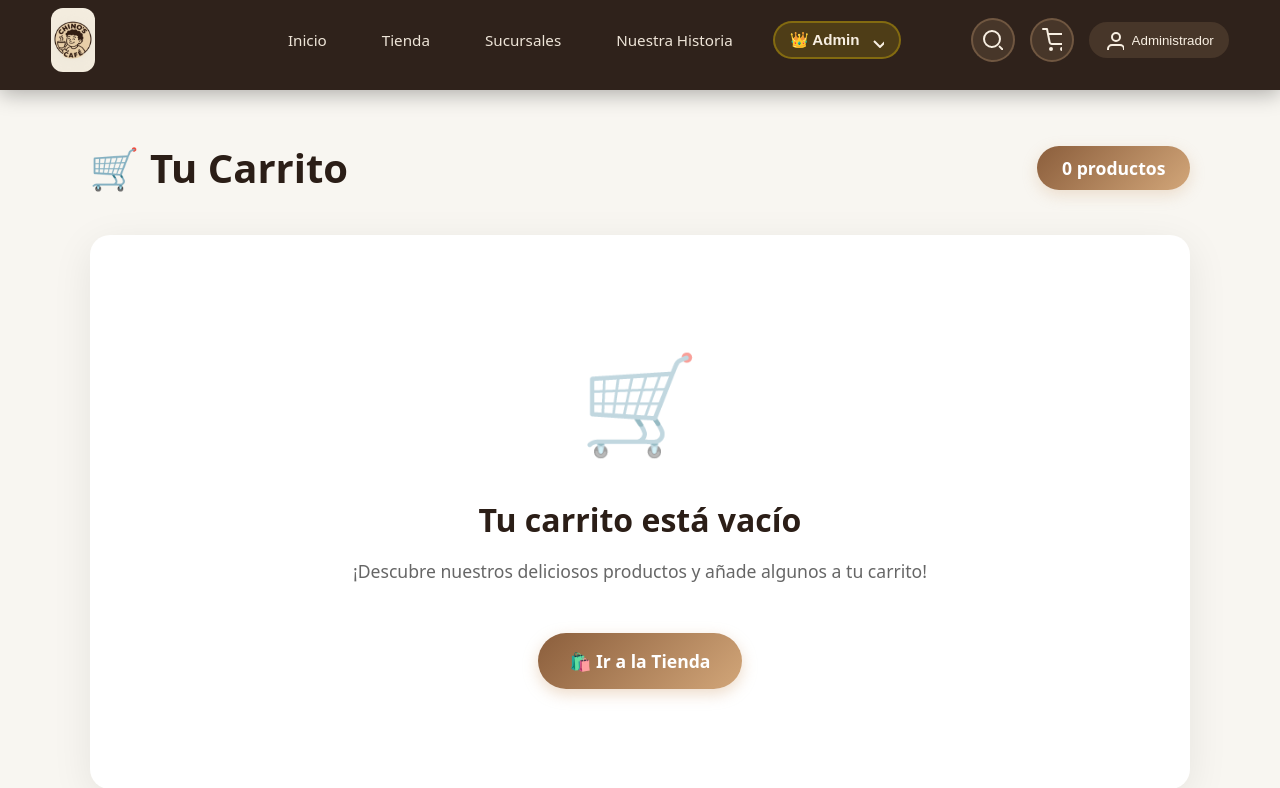
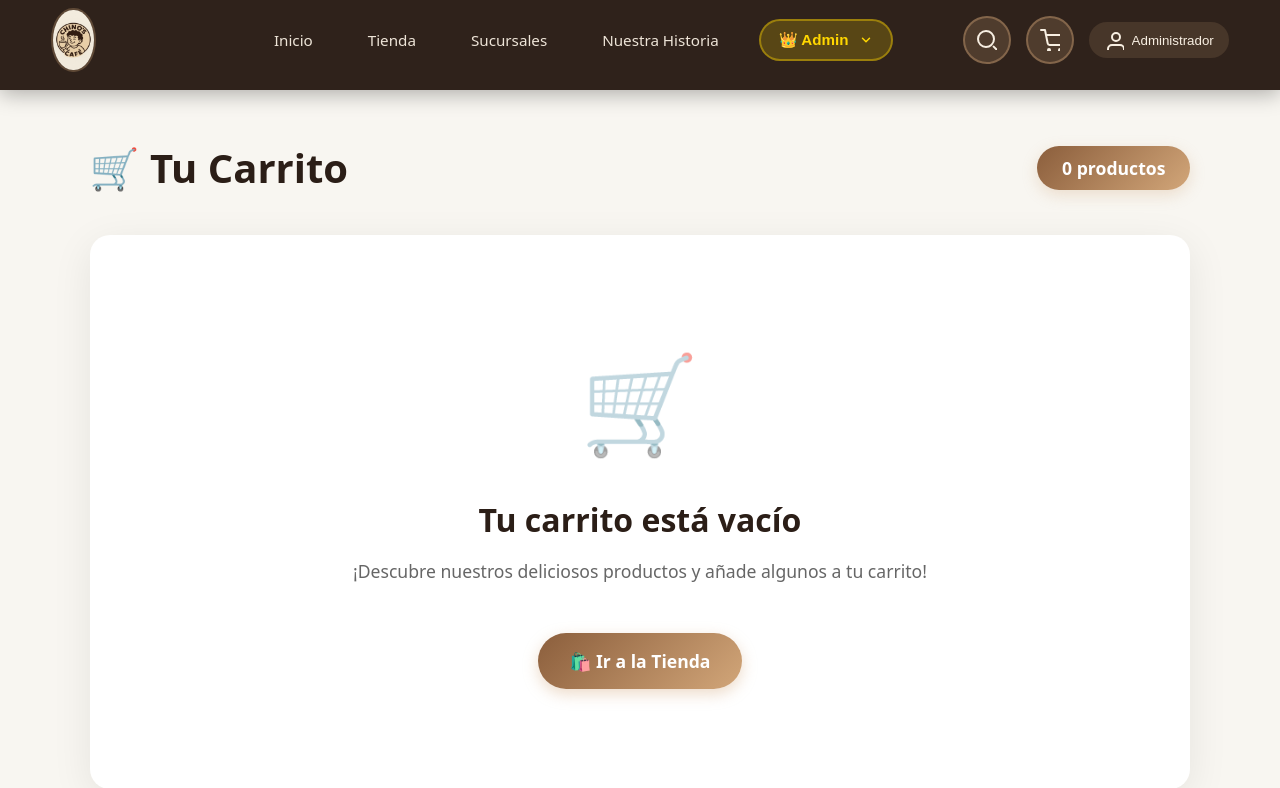
Before and after one commit to Eddie031-beep/chinoscafe, a PHP site: page /views/cart.php in a window 1280 px wide. Shown: the top 788 px of the page. Run offline with PHP 8.4, Linux system fonts and the light colour scheme; a user stored in the database is signed in.

Commit message:
Cambios resueltos.

```diff
--- a/includes/header.php
+++ b/includes/header.php
@@ -20,7 +20,7 @@ $usuario_nombre = $_SESSION['usuario_nombre'] ?? '';
   <div class="nav-container">
     <!-- LOGO -->
     <a href="<?= $base ?>/views/index.php" class="logo" aria-label="Chinos Café">
-      <img src="<?= $base ?>/assets/img/Logo.jpg" alt="Chinos Café">
+      <img src="<?= $base ?>/img/Logo.jpg" alt="Chinos Café">
     </a>
 
     <!-- MENÚ PRINCIPAL -->
@@ -35,8 +35,8 @@ $usuario_nombre = $_SESSION['usuario_nombre'] ?? '';
         <div class="admin-dropdown">
           <button class="admin-toggle" id="adminToggle">
             <span>👑 Admin</span>
-            <svg class="dropdown-icon" width="16" height="16" fill="none" stroke="currentColor" stroke-width="2">
-              <path d="M6 9l6 6 6-6"/>
+            <svg class="dropdown-icon" width="14" height="14" viewBox="0 0 24 24" fill="none" stroke="currentColor" stroke-width="2.5" stroke-linecap="round" stroke-linejoin="round">
+              <polyline points="6 9 12 15 18 9"></polyline>
             </svg>
           </button>
           <div class="admin-menu" id="adminMenu">
@@ -134,7 +134,7 @@ $usuario_nombre = $_SESSION['usuario_nombre'] ?? '';
   margin: 0 auto;
 }
 
-/* LOGO */
+/* LOGO - CORREGIDO */
 .logo {
   display: flex;
   align-items: center;
@@ -143,14 +143,17 @@ $usuario_nombre = $_SESSION['usuario_nombre'] ?? '';
 }
 
 .logo img {
-  height: 55px;
-  width: auto;
-  border-radius: 12px;
+  height: 50px;
+  width: 50px;
+  object-fit: cover;
+  border-radius: 50%;
   transition: transform 0.3s ease;
+  border: 2px solid rgba(210, 166, 121, 0.3);
 }
 
 .logo img:hover {
   transform: scale(1.05);
+  border-color: var(--cafe-claro);
 }
 
 /* MENÚ PRINCIPAL */
@@ -197,21 +200,21 @@ $usuario_nombre = $_SESSION['usuario_nombre'] ?? '';
   color: var(--cafe-claro);
 }
 
-/* ✅ MENÚ ADMIN DROPDOWN */
+/* ✅ MENÚ ADMIN DROPDOWN - MEJORADO */
 .admin-dropdown {
   position: relative;
 }
 
 .admin-toggle {
-  background: rgba(255, 215, 0, 0.15);
-  border: 2px solid rgba(255, 215, 0, 0.3);
-  color: #f8efe2;
-  padding: 8px 15px;
-  border-radius: 20px;
+  background: rgba(255, 215, 0, 0.2);
+  border: 2px solid rgba(255, 215, 0, 0.4);
+  color: #ffd700;
+  padding: 10px 18px;
+  border-radius: 25px;
   cursor: pointer;
   display: flex;
   align-items: center;
-  gap: 8px;
+  gap: 10px;
   font-weight: 600;
   font-size: 0.95rem;
   transition: all 0.3s ease;
@@ -219,18 +222,23 @@ $usuario_nombre = $_SESSION['usuario_nombre'] ?? '';
 }
 
 .admin-toggle:hover {
-  background: rgba(255, 215, 0, 0.25);
-  border-color: rgba(255, 215, 0, 0.5);
+  background: rgba(255, 215, 0, 0.3);
+  border-color: #ffd700;
   transform: translateY(-2px);
+  box-shadow: 0 5px 15px rgba(255, 215, 0, 0.3);
 }
 
 .admin-toggle.active {
-  background: rgba(255, 215, 0, 0.3);
+  background: rgba(255, 215, 0, 0.35);
   border-color: #ffd700;
+  box-shadow: 0 5px 15px rgba(255, 215, 0, 0.4);
 }
 
 .dropdown-icon {
   transition: transform 0.3s ease;
+  stroke: #ffd700;
+  width: 14px;
+  height: 14px;
 }
 
 .admin-toggle.active .dropdown-icon {
@@ -286,30 +294,36 @@ $usuario_nombre = $_SESSION['usuario_nombre'] ?? '';
   flex-shrink: 0;
 }
 
-/* 🔍 BUSCADOR */
+/* 🔍 BUSCADOR - MEJORADO */
 .search-container {
   position: relative;
 }
 
 .search-toggle {
-  background: rgba(210, 166, 121, 0.15);
-  border: 2px solid rgba(210, 166, 121, 0.3);
+  background: rgba(210, 166, 121, 0.2);
+  border: 2px solid rgba(210, 166, 121, 0.4);
   color: #f8efe2;
   cursor: pointer;
-  padding: 10px;
+  padding: 12px;
   border-radius: 50%;
   transition: all 0.3s ease;
   display: flex;
   align-items: center;
   justify-content: center;
-  width: 44px;
-  height: 44px;
+  width: 48px;
+  height: 48px;
+}
+
+.search-toggle svg {
+  width: 20px;
+  height: 20px;
 }
 
 .search-toggle:hover {
-  background: rgba(210, 166, 121, 0.3);
+  background: rgba(210, 166, 121, 0.35);
   border-color: var(--cafe-claro);
   transform: scale(1.05);
+  box-shadow: 0 5px 15px rgba(210, 166, 121, 0.3);
 }
 
 .search-panel {
@@ -393,50 +407,58 @@ $usuario_nombre = $_SESSION['usuario_nombre'] ?? '';
   font-weight: 700;
 }
 
-/* 🛒 CARRITO */
+/* 🛒 CARRITO - MEJORADO */
 .cart-link {
   position: relative;
   color: #f8efe2;
   text-decoration: none;
-  padding: 10px;
+  padding: 12px;
   border-radius: 50%;
   transition: all 0.3s ease;
   display: flex;
   align-items: center;
-  background: rgba(210, 166, 121, 0.15);
-  border: 2px solid rgba(210, 166, 121, 0.3);
-  width: 44px;
-  height: 44px;
   justify-content: center;
+  background: rgba(210, 166, 121, 0.2);
+  border: 2px solid rgba(210, 166, 121, 0.4);
+  width: 48px;
+  height: 48px;
+}
+
+.cart-link svg {
+  width: 22px;
+  height: 22px;
 }
 
 .cart-link:hover {
-  background: rgba(210, 166, 121, 0.3);
+  background: rgba(210, 166, 121, 0.35);
   border-color: var(--cafe-claro);
-  transform: scale(1.1);
+  transform: scale(1.08);
+  box-shadow: 0 5px 15px rgba(210, 166, 121, 0.4);
 }
 
 .cart-badge {
   position: absolute;
-  top: -5px;
-  right: -5px;
+  top: -2px;
+  right: -2px;
   background: linear-gradient(135deg, #ff6b6b, #ee5a6f);
   color: #fff;
   border-radius: 50%;
-  width: 22px;
-  height: 22px;
+  min-width: 20px;
+  height: 20px;
   display: flex;
   align-items: center;
   justify-content: center;
   font-size: 0.7rem;
   font-weight: 700;
   border: 2px solid var(--cafe-oscuro);
+  padding: 0 5px;
   animation: pulse 2s infinite;
+  box-shadow: 0 2px 8px rgba(255, 107, 107, 0.4);
 }
 
 @keyframes pulse {
   0%, 100% { transform: scale(1); }
-  50% { transform: scale(1.1); }
+  50% { transform: scale(1.15); }
 }
 
 /* 👤 USUARIO */
--- a/views/admin_dashboard.php
+++ b/views/admin_dashboard.php
@@ -128,7 +128,7 @@ $productos_bajo_stock = $pdo->query("SELECT nombre, stock, stock_minimo FROM pro
 
     <main class="admin-dashboard">
         <div class="dashboard-header">
-            <h1>👑 Panel de Administración</h1>
+            <h1> Panel de Administración</h1>
             <p>Bienvenido, <?= htmlspecialchars($_SESSION['usuario_nombre']) ?> • <?= date('d/m/Y') ?></p>
         </div>
 
```
